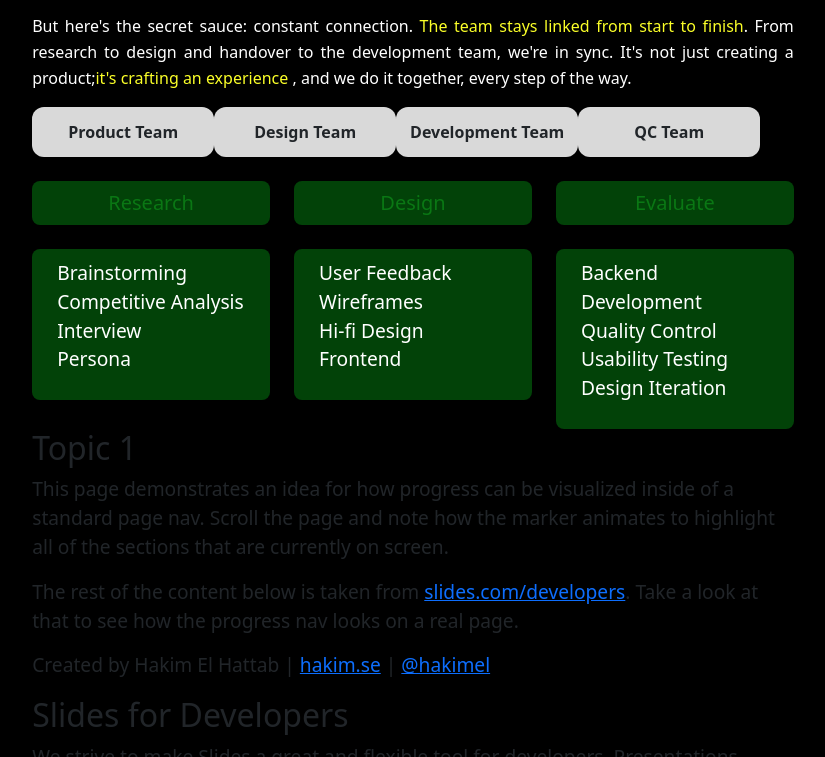
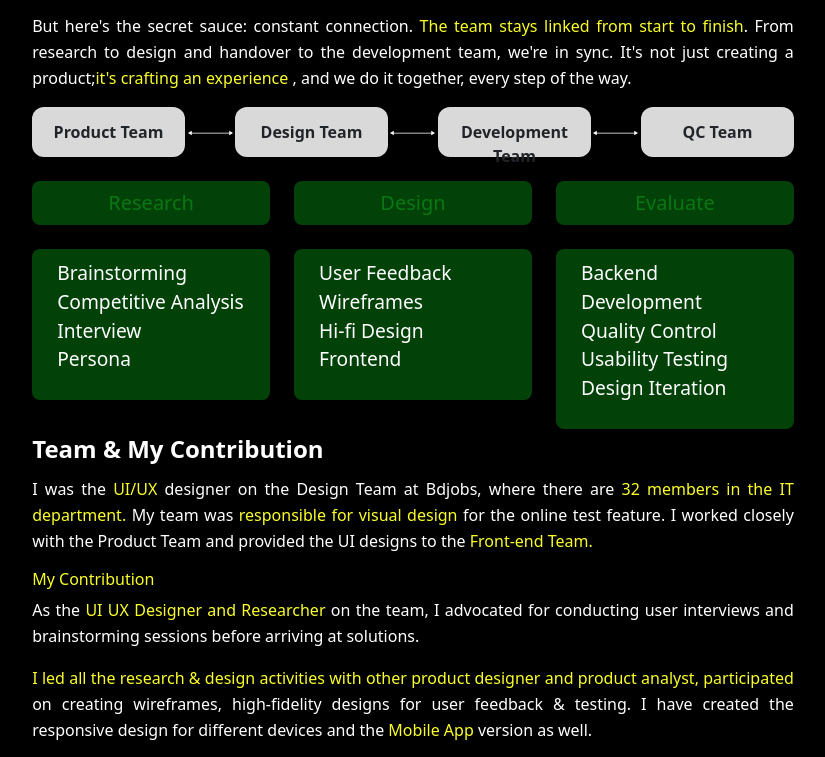
Before and after one commit to jstutul/Arafat, a plain HTML site: page bdjobs.html in a window 1280 px wide. Shown: the part 2043-2800 px from the top of the page, without its empty margins (354-1179 px from the left). Drawn offline with nearby package versions, Linux system fonts and the light colour scheme.

Commit message:
overview done

```diff
--- a/bdjobs.html
+++ b/bdjobs.html
@@ -390,22 +390,22 @@
                                                 experience</span> , and we do it together, every step of the way.</p>
                                         <div class="ddflex d-flex align-items-center">
                                             <div class="apr">Product Team</div>
-                                            <div class="svg d-block d-sm-none"><svg xmlns="http://www.w3.org/2000/svg"
-                                                    width="45" height="6" viewBox="0 0 60 6" fill="none">
+                                            <div class="svg"><svg xmlns="http://www.w3.org/2000/svg" width="45"
+                                                    height="6" viewBox="0 0 60 6" fill="none">
                                                     <path
                                                         d="M0 3L5 5.88675L5 0.113249L0 3ZM60 3.00001L55 0.113253L55 5.88676L60 3.00001ZM4.5 3.5L55.5 3.5L55.5 2.5L4.5 2.5L4.5 3.5Z"
                                                         fill="white" />
                                                 </svg></div>
                                             <div class="apr">Design Team</div>
-                                            <div class="svg d-block d-sm-none"><svg xmlns="http://www.w3.org/2000/svg"
-                                                    width="45" height="6" viewBox="0 0 60 6" fill="none">
+                                            <div class="svg"><svg xmlns="http://www.w3.org/2000/svg" width="45"
+                                                    height="6" viewBox="0 0 60 6" fill="none">
                                                     <path
                                                         d="M0 3L5 5.88675L5 0.113249L0 3ZM60 3.00001L55 0.113253L55 5.88676L60 3.00001ZM4.5 3.5L55.5 3.5L55.5 2.5L4.5 2.5L4.5 3.5Z"
                                                         fill="white" />
                                                 </svg></div>
                                             <div class="apr">Development Team</div>
-                                            <div class="svg d-block d-sm-none"><svg xmlns="http://www.w3.org/2000/svg"
-                                                    width="45" height="6" viewBox="0 0 60 6" fill="none">
+                                            <div class="svg"><svg xmlns="http://www.w3.org/2000/svg" width="45"
+                                                    height="6" viewBox="0 0 60 6" fill="none">
                                                     <path
                                                         d="M0 3L5 5.88675L5 0.113249L0 3ZM60 3.00001L55 0.113253L55 5.88676L60 3.00001ZM4.5 3.5L55.5 3.5L55.5 2.5L4.5 2.5L4.5 3.5Z"
                                                         fill="white" />
@@ -467,6 +467,36 @@
                                                 </div>
                                             </div>
                                         </div>
+                                    </div>
+                                </div>
+                                <div class="col-lg-12">
+                                    <div class="TeamContribution" id="TeamContribution">
+                                        <h2 class="sub-heading">Team & My Contribution </h2>
+                                        <p>I was the <span class="text-yel">UI/UX</span> designer on the Design Team at
+                                            Bdjobs, where there are <span class="text-yel">32
+                                                members in the IT department.</span> My team was <span
+                                                class="text-yel">responsible for visual
+                                                design</span> for
+                                            the online test feature. I worked closely with the Product Team and provided
+                                            the UI designs to the <span class="text-yel">Front-end Team.</span>
+                                        </p>
+                                        <h6 class="text-yel">My Contribution</h3>
+                                            <p>As the <span class="text-yel">UI UX Designer and Researcher</span> on the
+                                                team, I advocated for conducting
+                                                user interviews and brainstorming sessions before arriving at solutions.
+                                            </p>
+                                            <p><span class="text-yel">I led all the research & design activities with
+                                                    other
+                                                    product designer and
+                                                    product analyst, participated</span> on creating wireframes,
+                                                high-fidelity designs
+                                                for user feedback & testing. I have created the responsive design for
+                                                different devices and the <span class="text-yel">Mobile App</span>
+                                                version
+                                                as well.</p>
+                                            <div class="temps-img">
+                                                <img src="images/works/bdj/term-condition.png" alt="">
+                                            </div>
                                     </div>
                                 </div>
                             </div>
```
Also changed, not shown: images/works/bdj/term-condition.png (added).
